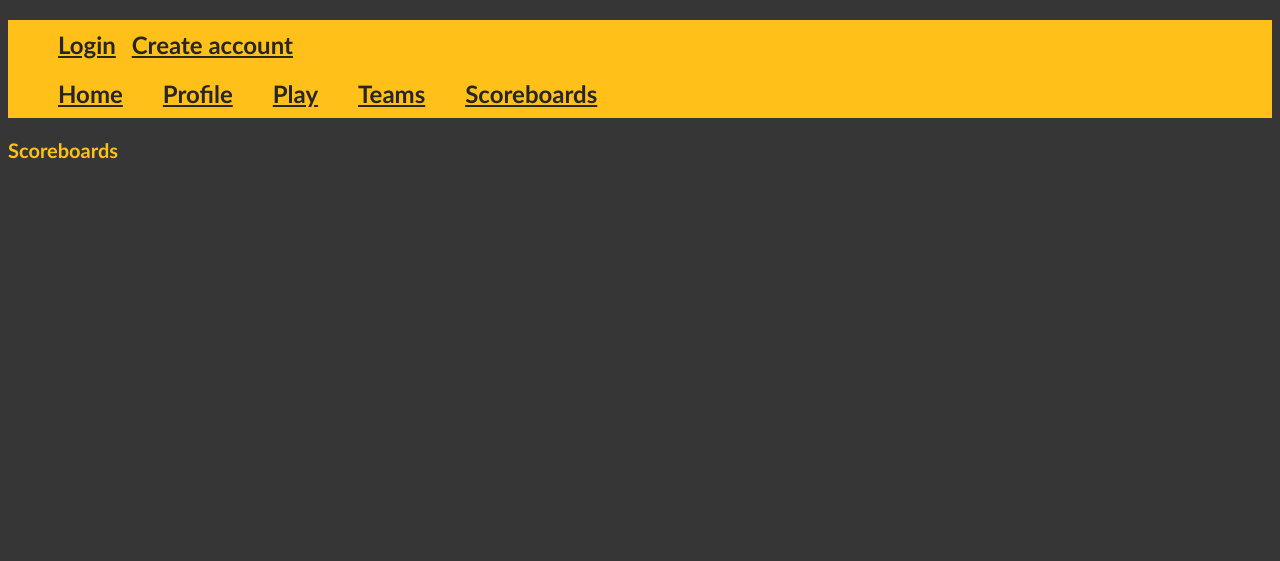
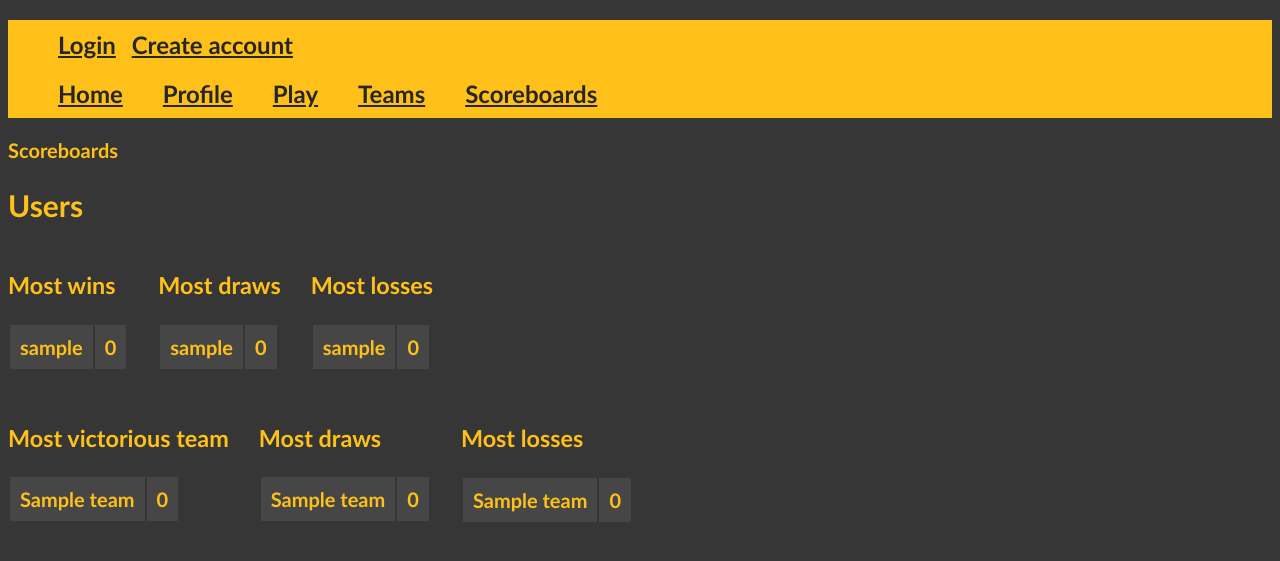
Before and after one commit to pyigyli/Kivi-paperi-sakset, a Flask app: page /scoreboard/index/ in a window 1280 px wide. Shown: the top 561 px of the page. Run offline with Flask 2, Linux system fonts and the light colour scheme; tables that the repository leaves empty hold one stand-in row (values such as "Sample post"); lists and menus that the app fills with data are empty.

Commit message:
Pistelistat osittain toteutettu

```diff
--- a/application/models/result.py
+++ b/application/models/result.py
@@ -1,4 +1,5 @@
 from application import db
+from sqlalchemy.sql import text
 
 class Result(db.Model):
     result_id = db.Column(db.Integer, primary_key=True)
@@ -14,17 +15,32 @@ class Result(db.Model):
         self.winner = winner
 
     @staticmethod
-    def count_easy_wins(team_id):
+    def scoreboard_list_top_user_wins():
         stmt = text("SELECT account.username, COUNT(result.result_id) "
                     "FROM account "
                     "LEFT JOIN result ON account.account_id = result.account_id "
                     "AND result.winner = 2 "
-                    "LEFT JOIN team ON account.team_id = team.team_id "
-                    "WHERE account.team_id = :teamid "
                     "GROUP BY account.account_id "
-                    "ORDER BY COUNT(result.result_id) DESC;").params(teamid=team_id)
+                    "ORDER BY COUNT(result.result_id) DESC "
+                    "LIMIT 10;")
         res = db.engine.execute(stmt)
         response = []
         for row in res:
-            response.append({"name":row[0], "score":row[1]})
+            response.append({"account":row[0], "wins":row[1]})
         return response
+
+    @staticmethod
+    def scoreboard_list_top_team_wins():
+        stmt = text("SELECT team.name, COUNT(result.result_id) "
+                    "FROM team "
+                    "LEFT JOIN account ON team.team_id = account.team_id "
+                    "LEFT JOIN result ON account.account_id = result.account_id "
+                    "AND result.winner = 2 "
+                    "GROUP BY team.team_id "
+                    "ORDER BY COUNT(result.result_id) DESC "
+                    "LIMIT 10;")
+        res = db.engine.execute(stmt)
+        response = []
+        for row in res:
+            response.append({"team":row[0], "wins":row[1]})
+        return response
--- a/application/models/user.py
+++ b/application/models/user.py
@@ -35,6 +35,24 @@ class User(db.Model):
             response.append({"name":row[0], "score":row[1]})
         return response
 
+    @staticmethod
+    def qualifies_to_scoreboard():
+        stmt = text("SELECT account.username "
+                    "FROM account, result "
+                    "WHERE "
+                    "(account.account_id = result.account_id "
+                    "AND result.winner = 2) "
+                    "AND "
+                    "(account.account_id = result.account_id "
+                    "AND result.winner = 0) "
+                    "GROUP BY account.account_id "
+                    "ORDER BY account.account_id;")
+        res = db.engine.execute(stmt)
+        response = []
+        for row in res:
+            response.append({"account":row[0]})
+        return response
+
     def get_id(self):
         return self.account_id
 
--- a/application/templates/scoreboard/index.html
+++ b/application/templates/scoreboard/index.html
@@ -2,4 +2,94 @@
 
 {% block body %}
 <p>Scoreboards</p>
+<h2>Users</h2>
+
+<div>
+    <h3>Most wins</h3>
+    <table>
+        {% for score in userscores %}
+        <tr>
+            <th>{{ score.account }}</th>
+            <th>{{ score.wins }}</th>
+        </tr>
+        {% endfor %}
+    </table>
+</div>
+<div>
+    <h3>Most draws</h3>
+    <table>
+        {% for score in userscores %}
+        <tr>
+            <th>{{ score.account }}</th>
+            <th>{{ score.wins }}</th>
+        </tr>
+        {% endfor %}
+    </table>
+</div>
+<div class="new_row">
+    <h3>Most losses</h3>
+    <table>
+        {% for score in userscores %}
+        <tr>
+            <th>{{ score.account }}</th>
+            <th>{{ score.wins }}</th>
+        </tr>
+        {% endfor %}
+    </table>
+</div>
+
+<div>
+    <h3>Most victorious team</h3>
+    <table>
+        {% for score in teamscores %}
+        <tr>
+            <th>{{ score.team }}</th>
+            <th>{{ score.wins }}</th>
+        </tr>
+        {% endfor %}
+    </table>
+</div>
+<div>
+    <h3>Most draws</h3>
+    <table>
+        {% for score in teamscores %}
+        <tr>
+            <th>{{ score.team }}</th>
+            <th>{{ score.wins }}</th>
+        </tr>
+        {% endfor %}
+    </table>
+</div>
+<div class="new_row">
+    <h3>Most losses</h3>
+    <table>
+        {% for score in teamscores %}
+        <tr>
+            <th>{{ score.team }}</th>
+            <th>{{ score.wins }}</th>
+        </tr>
+        {% endfor %}
+    </table>
+</div>
+
+<style>
+    div {
+        padding-right: 30px;
+        float: left;
+    }
+    .new_row {
+        padding-top: 0.1px;
+        float: none;
+    }
+    table {
+        padding-bottom: 30px;
+    }
+    th {
+        padding: 10px;
+        background-color: #464646;
+    }
+    td {
+        padding: 10px;
+    }
+</style>
 {% endblock %}
--- a/application/views/result.py
+++ b/application/views/result.py
@@ -1,6 +1,20 @@
-from application import app
+from application import app, db
 from flask import render_template, request
+from application.models.user import User
+from application.models.result import Result
 
 @app.route("/scoreboard/index/")
 def scoreboard_index():
-    return render_template("scoreboard/index.html")
+    results = []
+    usernames = User.qualifies_to_scoreboard()
+    for name in usernames:
+        wincount = 0
+        losscount = 0
+        wins = Result.scoreboard_list_wins(name)
+        for w in wins:
+            wincount += 1
+        losses = Result.scoreboard_list_losses(name)
+        for l in losses:
+            losscount += 1
+        results.append({"username":name, "percent":(wincount / losscount)})
+    return render_template("scoreboard/index.html", userscores = Result.scoreboard_list_top_user_wins(), teamscores = Result.scoreboard_list_top_team_wins())
```
